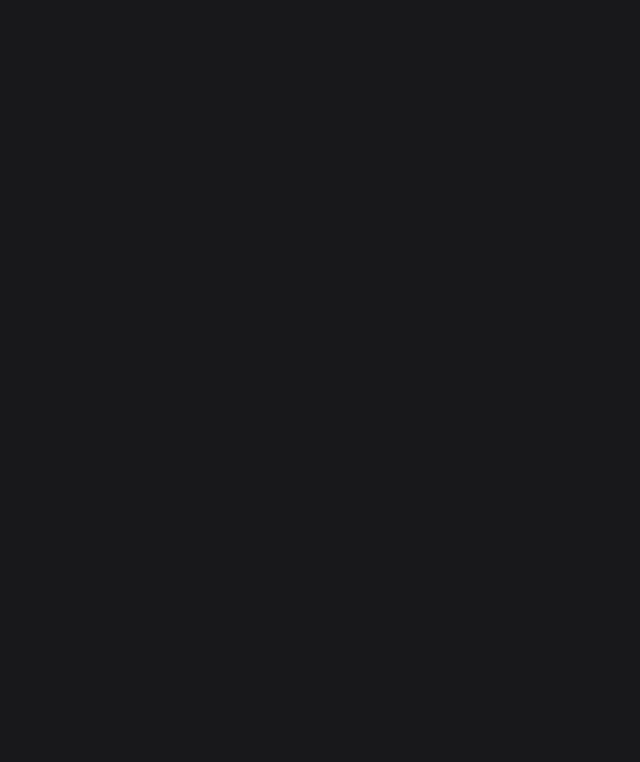
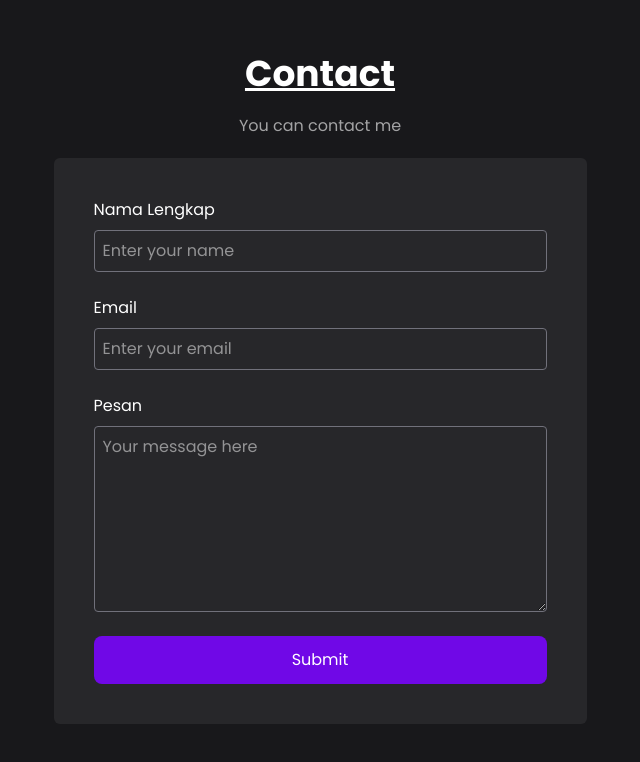
Before and after one commit to Erpan11400/PORTOFOLIO-V1, a React (Vite) app in the folder portofolio/: page / in a window 1280 px wide. Shown: the part 3161-3923 px from the top of the page, without its empty margins (320-960 px from the left). Before the commit the page ends 3047 px from the top, so only its background shows below. Built offline with nearby package versions, Linux system fonts and the light colour scheme.

Commit message:
Create Contact Form Session

```diff
--- a/portofolio/src/App.tsx
+++ b/portofolio/src/App.tsx
@@ -109,6 +109,32 @@ function App() {
         </div>
       </div>
       {/* Project */}
+
+      {/* Contact */}
+      <div className="Contact mt-32 p-10">
+        <h1 className="text-center text-4xl font-bold underline">Contact</h1>
+        <p className="my-5 text-center opacity-60">You can contact me</p>
+        <form action="https://formsubmit.co/ervan.gkbi@gmail.com" method="POST" className="bg-zinc-800 p-10 w-fit mx-auto rounded-md" autoComplete="off">
+          <div className="flex flex-col gap-6">
+            <div className="flex flex-col gap-2">
+              <label>Nama Lengkap</label>
+              <input type="text" name="name" placeholder="Enter your name" required className="p-2 border border-zinc-500 rounded-sm" />
+            </div>
+            <div className="flex flex-col gap-2">
+              <label>Email</label>
+              <input type="email" name="email" placeholder="Enter your email" required className="p-2 border border-zinc-500 rounded-sm" />
+            </div>
+            <div className="flex flex-col gap-2">
+              <label htmlFor="Pesan">Pesan</label>
+              <textarea name="pesan" id="pesan" cols={30} rows={7} placeholder="Your message here" className="p-2 border border-zinc-500 rounded-sm"></textarea>
+            </div>
+            <div className="text-center">
+              <button type="submit" className="p-3 rounded-lg w-full bg-violet-700 hover:bg-violet-500">Submit</button>
+            </div>
+          </div>
+        </form>
+      </div>
+      {/* Contact */}
     </>
   )
 }
```
